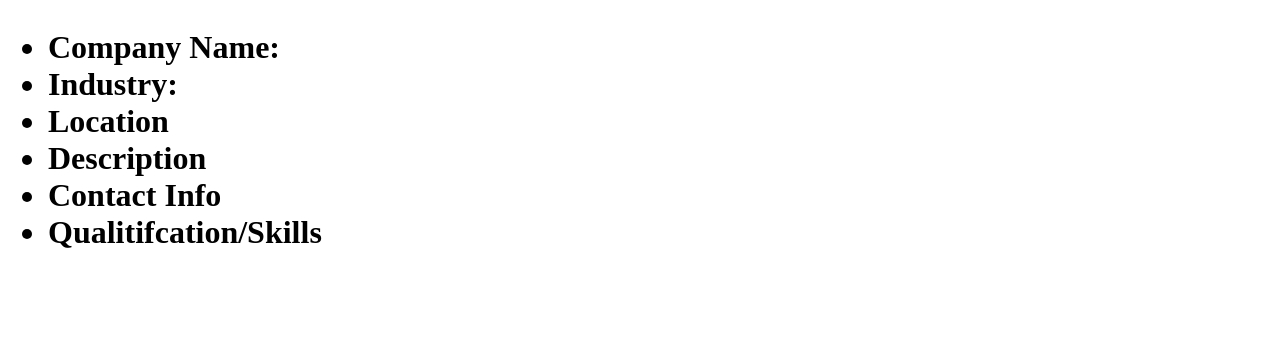
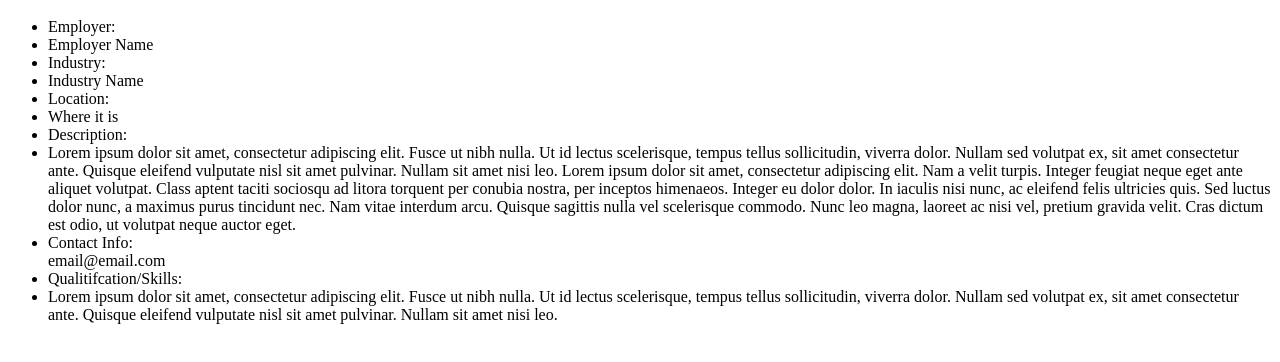
Before and after one commit to jeffklouda/guate_te_incluye_web_site, a plain HTML site: page job_posting.html in a window 1280 px wide. Shown: the part 48-410 px from the top of the page. Drawn offline with Linux system fonts and the light colour scheme.

Commit message:
Formatting

```diff
--- a/job_posting.html
+++ b/job_posting.html
@@ -8,14 +8,20 @@
 </head>
 
 <body>
-	<h1> Job Posting <h1>
+	<h1> Job Posting </h1>
 	<ul>
-		<li> Company Name: </li>
-		<li> Industry: </li>
-		<li> Location </li>
-		<li> Description </i>
-		<li> Contact Info </li>
-		<li> Qualitifcation/Skills </li>
+		<li> Employer: </li>
+		<li>Employer Name</li>
+		<li>Industry: </li>
+		<li>Industry Name</li>
+		<li>Location:</li>
+		<li>Where it is </li>
+		<li>Description:</li>
+		<li>Lorem ipsum dolor sit amet, consectetur adipiscing elit. Fusce ut nibh nulla. Ut id lectus scelerisque, tempus tellus sollicitudin, viverra dolor. Nullam sed volutpat ex, sit amet consectetur ante. Quisque eleifend vulputate nisl sit amet pulvinar. Nullam sit amet nisi leo. Lorem ipsum dolor sit amet, consectetur adipiscing elit. Nam a velit turpis. Integer feugiat neque eget ante aliquet volutpat. Class aptent taciti sociosqu ad litora torquent per conubia nostra, per inceptos himenaeos. Integer eu dolor dolor. In iaculis nisi nunc, ac eleifend felis ultricies quis. Sed luctus dolor nunc, a maximus purus tincidunt nec. Nam vitae interdum arcu. Quisque sagittis nulla vel scelerisque commodo. Nunc leo magna, laoreet ac nisi vel, pretium gravida velit. Cras dictum est odio, ut volutpat neque auctor eget. </li>
+		<li>Contact Info: </li>
+		</li>email@email.com </li>
+		<li>Qualitifcation/Skills:</li>
+		<li>Lorem ipsum dolor sit amet, consectetur adipiscing elit. Fusce ut nibh nulla. Ut id lectus scelerisque, tempus tellus sollicitudin, viverra dolor. Nullam sed volutpat ex, sit amet consectetur ante. Quisque eleifend vulputate nisl sit amet pulvinar. Nullam sit amet nisi leo.</li>
 	</ul>
 
 </body>
```
Also changed, not shown: login.html (+3 -3 lines).
